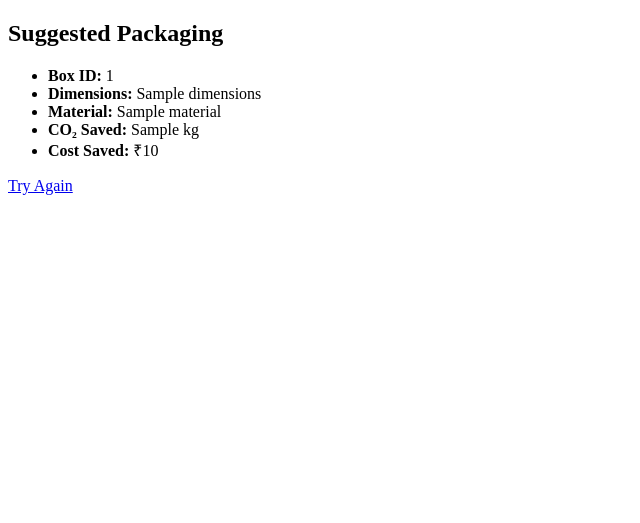
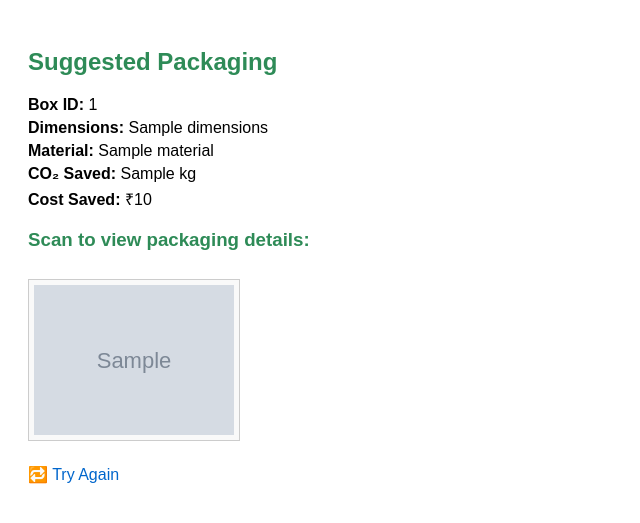
Before and after one commit to Ananya1315/GreenCyclePack, a Flask app: template backend/templates/result.html in a window 1280 px wide. Shown: the top 523 px of the page, without its empty margins (0-640 px from the left). Run offline with Flask 3, Linux system fonts and the light colour scheme; the template is opened without the code that fills it: most values are stand-ins (such as "Sample title", 1, 10 or a date in 2020); grey boxes marked "Sample" are stand-in pictures.

Commit message:
latest template commit

```diff
--- a/backend/app.py
+++ b/backend/app.py
@@ -1,7 +1,15 @@
+import os
 from flask import Flask, request, jsonify, render_template
 from suggest_box import suggest_box
+from utils.QR import generate_qr
+from user_data import save_user_box_info
+
 
 app = Flask(__name__)
+
+# Absolute path to static/QRCodes
+QR_DIR = os.path.join(os.path.dirname(__file__), 'static', 'QRCodes')
+os.makedirs(QR_DIR, exist_ok=True)
 
 @app.route('/')
 def index():
@@ -18,13 +26,30 @@ def suggest():
             return "❌ Invalid dimensions. All values must be greater than 0.", 400
 
         suggestion = suggest_box(length, width, height)
-        return render_template('result.html', suggestion=suggestion)
+        user_id = request.form.get('user_id', 'demo_user')  # default fallback
+        save_user_box_info(user_id, suggestion)
+
+
+        # ✅ QR Data
+        qr_data = f"""Box ID: {suggestion['box_id']}
+Dimensions: {suggestion['dimensions']}
+Material: {suggestion['material']}
+CO₂ Saved: {suggestion['co2_saved']} kg
+Cost Saved: ₹{suggestion['cost_saved']}"""
+
+        qr_filename = f"{suggestion['box_id']}"
+        qr_path = os.path.join(QR_DIR, qr_filename)
+
+        generate_qr(qr_data, qr_path)
+
+        # ✅ HTML needs relative URL
+        qr_image_url = f"/static/QRCodes/{qr_filename}"
+
+        return render_template('result.html', suggestion=suggestion, qr_image=qr_image_url)
 
     except Exception as e:
         return f"❌ Error: {str(e)}", 500
 
-
-# Your existing /suggest_box POST API stays here
 @app.route('/suggest_box', methods=['POST'])
 def api_suggest_box():
     data = request.get_json()
--- a/backend/data_box.json
+++ b/backend/data_box.json
@@ -1,5 +1,5 @@
 [
-    {
+  {
   "box_id": "GREENBOX_01",
   "dimensions": [34, 20.5, 12.5],
   "material": "Recycled Rigid Cardboard",
--- a/backend/templates/index.html
+++ b/backend/templates/index.html
@@ -6,6 +6,10 @@
 <body>
   <h2>Enter Product Dimensions</h2>
   <form method="POST" action="/suggest">
+    <label for="user_id">User ID:</label>
+    <input type="text" name="user_id" placeholder="Enter your user ID">
+<br>
+<br>
     Length (cm): <input type="number" name="length" min="1" placeholder="eg: 25" required><br><br>
     Width (cm): <input type="number" name="width" min="1" placeholder="eg: 25" required><br><br>
     Height (cm): <input type="number" name="height" min="1" placeholder="eg: 25" required><br><br>
--- a/backend/templates/result.html
+++ b/backend/templates/result.html
@@ -1,10 +1,41 @@
 <!DOCTYPE html>
-<html>
+<html lang="en">
 <head>
-  <title>Suggested Box</title>
+  <meta charset="UTF-8">
+  <title>Suggested Packaging</title>
+  <style>
+    body {
+      font-family: Arial, sans-serif;
+      padding: 20px;
+    }
+    h2, h3 {
+      color: #2E8B57;
+    }
+    ul {
+      list-style: none;
+      padding-left: 0;
+    }
+    li {
+      margin-bottom: 5px;
+    }
+    img {
+      margin-top: 10px;
+      border: 1px solid #ccc;
+      padding: 5px;
+      background: #f9f9f9;
+    }
+    a {
+      display: inline-block;
+      margin-top: 20px;
+      text-decoration: none;
+      color: #0066cc;
+    }
+  </style>
 </head>
 <body>
+
   <h2>Suggested Packaging</h2>
+
   {% if suggestion %}
     <ul>
       <li><strong>Box ID:</strong> {{ suggestion.box_id }}</li>
@@ -16,6 +47,13 @@
   {% else %}
     <p>No suitable box found. Using default packaging.</p>
   {% endif %}
-  <a href="/">Try Again</a>
+
+  {% if qr_image %}
+    <h3>Scan to view packaging details:</h3>
+    <img src="{{ qr_image }}" alt="QR Code" width="200">
+  {% endif %}
+
+  <br><a href="/">🔁 Try Again</a>
+
 </body>
 </html>
```
Also changed, not shown: backend/test_qr.py (added, +11 -0 lines), backend/user_data.json (added, +41 -0 lines), backend/user_data.py (added, +31 -0 lines), backend/utils/QR.py (added, +19 -0 lines), backend/static/QRCodes/GREENBOX_DEFAULT.png (added), backend/static/QRCodes/GREENBOX_DEFAULT.png.png (added), backend/static/QRCodes/GREENPOUCH_01.png (added), backend/static/QRCodes/greenbox01_qr.png (added), utils/QR.py (deleted), 3 other files.
